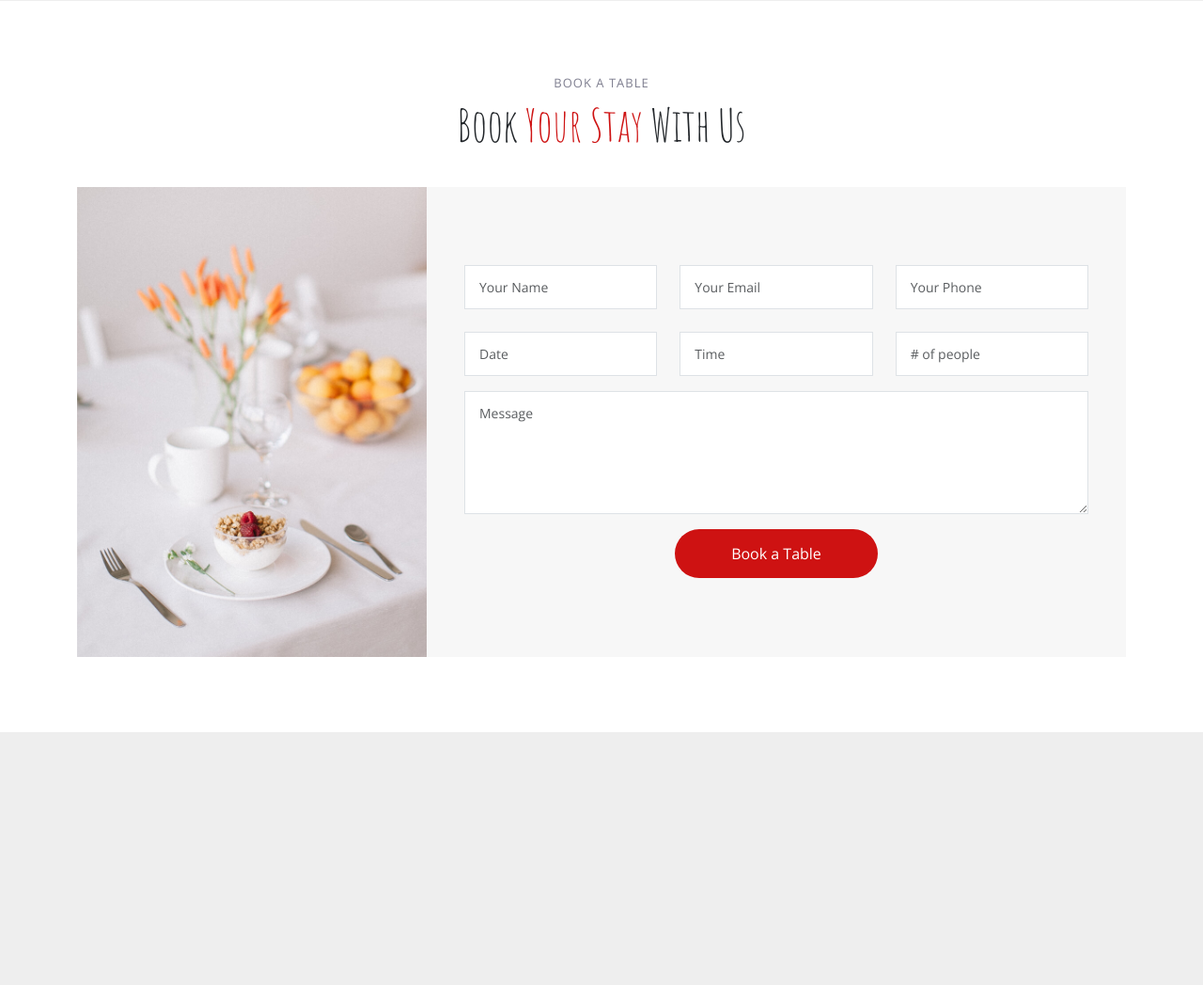
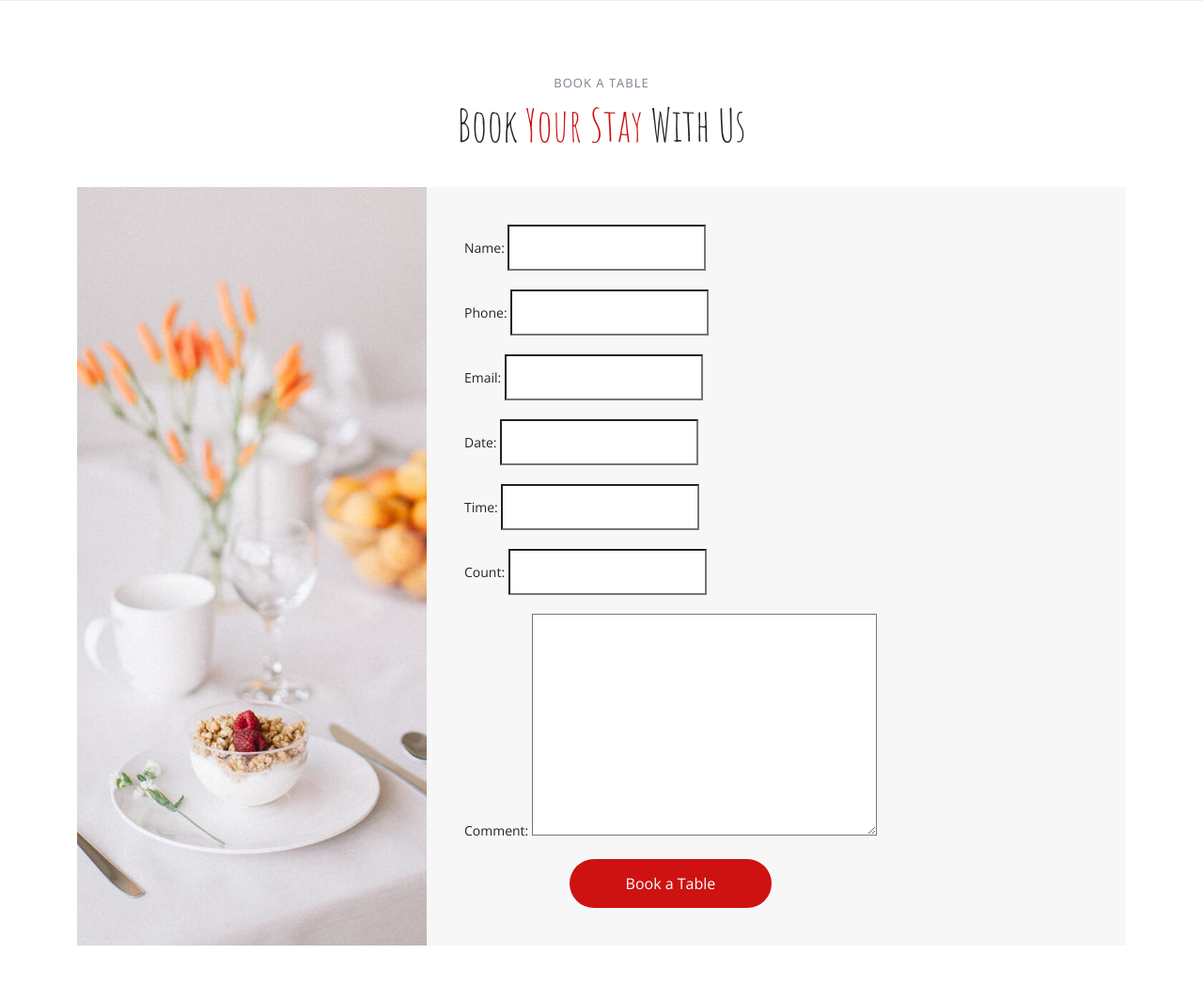
Before and after one commit to SofaD8/yammi_april, a Django app: template main/templates/main.html in a window 1280 px wide. Shown: the part 1826-2874 px from the top of the page at 94% size. Run offline with Django 5.2, Linux system fonts and the light colour scheme; the template is opened without the code that fills it: values that come from a table or form of the project are taken from there, others are empty; some libraries are stand-ins or nearby versions.

Commit message:
reservation

```diff
--- /dev/null
+++ b/main/forms.py
@@ -0,0 +1,9 @@
+from django import forms
+from .models import Reservation
+
+
+class ReservationForm(forms.ModelForm):
+
+    class Meta:
+        model = Reservation
+        fields = ('name', 'phone', 'email', 'date', 'time', 'count', 'comment')
--- a/main/models.py
+++ b/main/models.py
@@ -1,4 +1,6 @@
 from django.db import models
+from django.core.validators import RegexValidator
+from ckeditor.fields import RichTextField
 
 
 # Create your models here.
@@ -25,10 +27,10 @@ class DishCategory(models.Model):
 class Dish(models.Model):
     name = models.CharField(max_length=255, unique=True)
     ingredients = models.TextField(blank=True, null=True)
-    description = models.TextField(blank=True, null=True)
+    description = RichTextField(blank=True, null=True)
     price = models.DecimalField(max_digits=10, decimal_places=2)
     is_visible = models.BooleanField(default=True)
-    category = models.ForeignKey(DishCategory, on_delete=models.CASCADE)
+    category = models.ForeignKey(DishCategory, on_delete=models.CASCADE, related_name='dishes')
     sort = models.PositiveSmallIntegerField()
 
     photo = models.ImageField(upload_to='dishes/', blank=True, null=True)
@@ -45,7 +47,7 @@ class Dish(models.Model):
 class EventsCategory(models.Model):
     name = models.CharField(max_length=255, unique=True)
     is_visible = models.BooleanField(default=True)
-    description = models.TextField(blank=True, null=True)
+    description = RichTextField(blank=True, null=True)
     price = models.DecimalField(max_digits=10, decimal_places=2)
     sort = models.PositiveSmallIntegerField()
     photo = models.ImageField(upload_to='events/', blank=True, null=True)
@@ -61,7 +63,7 @@ class EventsCategory(models.Model):
 
 class Chefs(models.Model):
     name = models.CharField(max_length=255, unique=True)
-    description = models.TextField(blank=True, null=True)
+    description = RichTextField(blank=True, null=True)
     sort = models.PositiveSmallIntegerField()
     photo = models.ImageField(upload_to='chefs/', blank=True, null=True)
 
@@ -85,3 +87,27 @@ class Gallery(models.Model):
         verbose_name = 'Світлина'
         verbose_name_plural = 'Світлини'
         ordering = ['sort']
+
+
+class Reservation(models.Model):
+    phone_regex = RegexValidator(regex=r'^\+?(380)?\d{9,15}$',
+                                 message="Phone number must be entered in the format: '+9999999999'. Up to 15 digits allowed.")
+
+    name = models.CharField(max_length=255)
+    phone = models.CharField(max_length=20, validators=[phone_regex])
+    email = models.EmailField()
+    date = models.DateField()
+    time = models.TimeField()
+    count = models.PositiveSmallIntegerField()
+    comment = models.TextField(blank=True, null=True)
+
+    is_confirmed = models.BooleanField(default=False)
+    date_created = models.DateTimeField(auto_now_add=True)
+    date_updated = models.DateTimeField(auto_now=True)
+    def __str__(self):
+        return f'{self.name} - {self.date} {self.time}'
+
+    class Meta:
+        verbose_name = 'Бронювання'
+        verbose_name_plural = 'Бронювання'
+        ordering = ('-date_created',)
--- a/main/templates/reservation.html
+++ b/main/templates/reservation.html
@@ -11,42 +11,10 @@
             <div class="col-lg-4 reservation-img" style="background-image: url(assets/img/reservation.jpg);" data-aos="zoom-out" data-aos-delay="200"></div>
 
             <div class="col-lg-8 d-flex align-items-center reservation-form-bg">
-            <form action="forms/book-a-table.php" method="post" role="form" class="php-email-form" data-aos="fade-up" data-aos-delay="100">
-              <div class="row gy-4">
-                <div class="col-lg-4 col-md-6">
-                  <input type="text" name="name" class="form-control" id="name" placeholder="Your Name" data-rule="minlen:4" data-msg="Please enter at least 4 chars">
-                  <div class="validate"></div>
-                </div>
-                <div class="col-lg-4 col-md-6">
-                  <input type="email" class="form-control" name="email" id="email" placeholder="Your Email" data-rule="email" data-msg="Please enter a valid email">
-                  <div class="validate"></div>
-                </div>
-                <div class="col-lg-4 col-md-6">
-                  <input type="text" class="form-control" name="phone" id="phone" placeholder="Your Phone" data-rule="minlen:4" data-msg="Please enter at least 4 chars">
-                  <div class="validate"></div>
-                </div>
-                <div class="col-lg-4 col-md-6">
-                  <input type="text" name="date" class="form-control" id="date" placeholder="Date" data-rule="minlen:4" data-msg="Please enter at least 4 chars">
-                  <div class="validate"></div>
-                </div>
-                <div class="col-lg-4 col-md-6">
-                  <input type="text" class="form-control" name="time" id="time" placeholder="Time" data-rule="minlen:4" data-msg="Please enter at least 4 chars">
-                  <div class="validate"></div>
-                </div>
-                <div class="col-lg-4 col-md-6">
-                  <input type="number" class="form-control" name="people" id="people" placeholder="# of people" data-rule="minlen:1" data-msg="Please enter at least 1 chars">
-                  <div class="validate"></div>
-                </div>
-              </div>
-              <div class="form-group mt-3">
-                <textarea class="form-control" name="message" rows="5" placeholder="Message"></textarea>
-                <div class="validate"></div>
-              </div>
-              <div class="mb-3">
-                <div class="loading">Loading</div>
-                <div class="error-message"></div>
-                <div class="sent-message">Your booking request was sent. We will call back or send an Email to confirm your reservation. Thank you!</div>
-              </div>
+                <form action="" method="post" role="form" class="php-email-form" data-aos="fade-up" data-aos-delay="100">
+                    {% csrf_token %}
+                    {{ form.as_p }}
+
                 <div class="text-center"><button type="submit">Book a Table</button></div>
                 </form>
             </div><!-- End Reservation Form -->
--- a/yammy_april/urls.py
+++ b/yammy_april/urls.py
@@ -18,7 +18,7 @@ from django.contrib import admin
 from django.urls import path
 from django.contrib import admin
 from django.urls import path
-from main.views import index, index1, index2, index3, manager
+from main.views import index, manager     #index1, #index2, #index3,
 from yammy_april import settings
 from django.conf.urls.static import static
 
@@ -26,9 +26,10 @@ urlpatterns = [
     path('admin/', admin.site.urls),
     path('manager/', manager, name='manager'),
     path('', index, name='index'),
-    path('', index1, name='index1'),
-    path('', index2, name='index2'),
-    path('', index3, name='index3'),
+
+    #path('', index1, name='index1'),
+    #path('', index2, name='index2'),
+    #path('', index3, name='index3'),
 ]
 
 
```
Also changed, not shown: main/views.py (+30 -20 lines), main/migrations/0004_dishcategory_slug_alter_gallery_photo.py, main/migrations/0005_reservation.py (added), main/migrations/0006_alter_chefs_description_alter_dish_category_and_more.py (added). Lines whose indentation alone changed are shown as unchanged.
